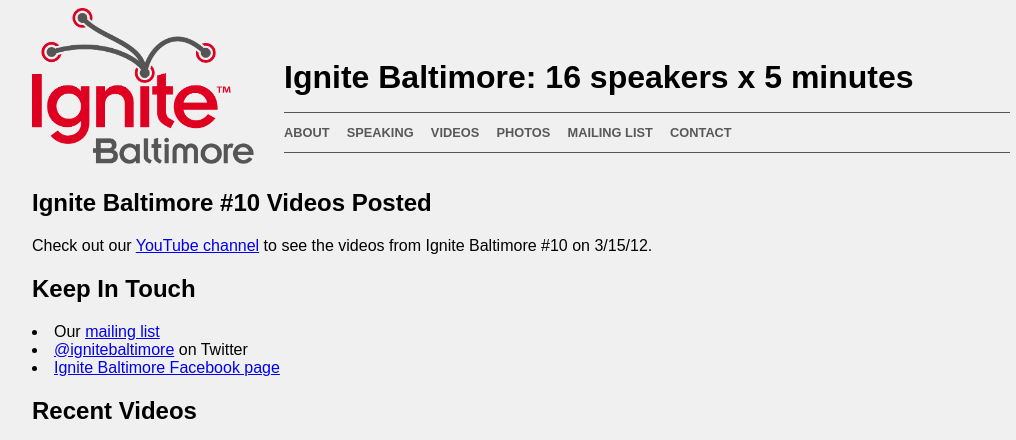
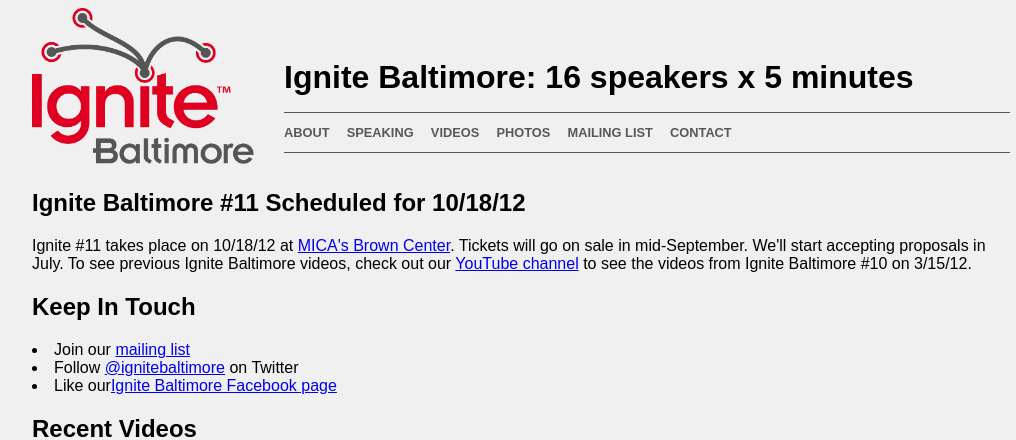
Before and after one commit to ignitebaltimore/ignitebaltimore.github.com, a Jekyll site: the page built from index.html, in a window 1280 px wide and 900 px high, cut to the strip 0-440 px from the top of the window. Shown: the whole strip, without its empty margins (119-1135 px from the left). Built offline with Jekyll 4.4.1, drawn with Linux system fonts in a browser that asks for light colours.

Commit message:
update for ignite

```diff
--- a/_includes/social_media.html
+++ b/_includes/social_media.html
@@ -1,5 +1,5 @@
 <ul class="row">
-  <li>Our <a href="/mailing_list">mailing list</a></li>
-  <li><a href="http://twitter.com/ignitebaltimore">@ignitebaltimore</a> on Twitter</li>
-  <li><a href="http://facebook.com/ignitebaltimore">Ignite Baltimore Facebook page</a></li>
+  <li>Join our <a href="/mailing_list">mailing list</a></li>
+  <li>Follow <a href="http://twitter.com/ignitebaltimore">@ignitebaltimore</a> on Twitter</li>
+  <li>Like our<a href="http://facebook.com/ignitebaltimore">Ignite Baltimore Facebook page</a></li>
 </ul>
--- a/index.html
+++ b/index.html
@@ -3,10 +3,10 @@
 title: "Ignite Baltimore: 16 speakers get 5 minutes to talk to Baltimore"
 ---
 
-<h2 class="row">Ignite Baltimore #10 Videos Posted</h2>
+<h2 class="row">Ignite Baltimore #11 Scheduled for 10/18/12</h2>
 
 <p class="row">
-Check out our <a href="http://youtube.com/ignitebaltimore">YouTube channel</a> to see the videos from Ignite Baltimore #10 on 3/15/12.</p>
+Ignite #11 takes place on 10/18/12 at <a href="http://www.mica.edu/browse_art/brown_center.html">MICA's Brown Center</a>. Tickets will go on sale in mid-September. We'll start accepting proposals in July. To see previous Ignite Baltimore videos, check out our <a href="http://youtube.com/ignitebaltimore">YouTube channel</a> to see the videos from Ignite Baltimore #10 on 3/15/12.</p>
 </p>
 
 <h2>Keep In Touch</h2>
```
